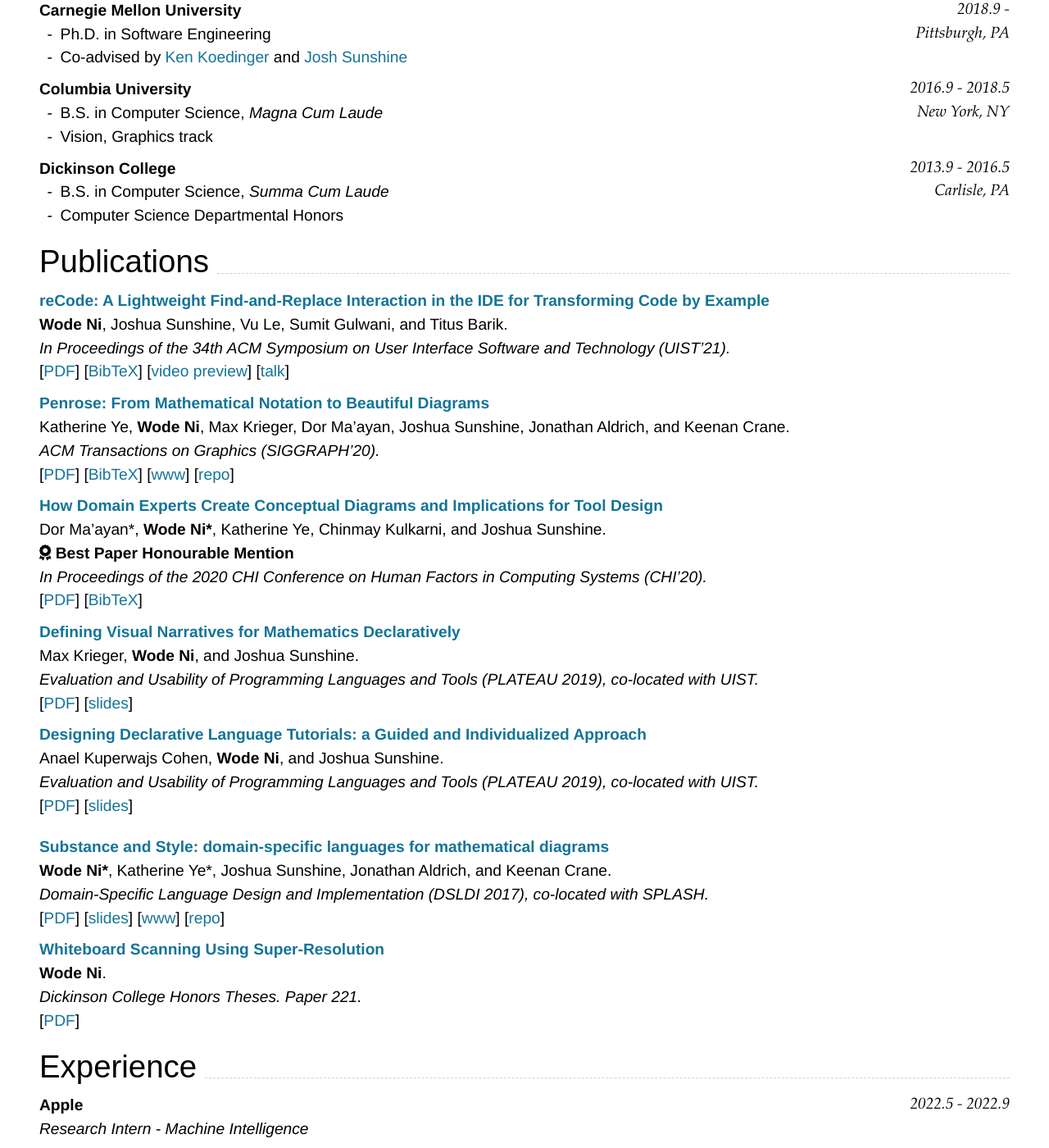
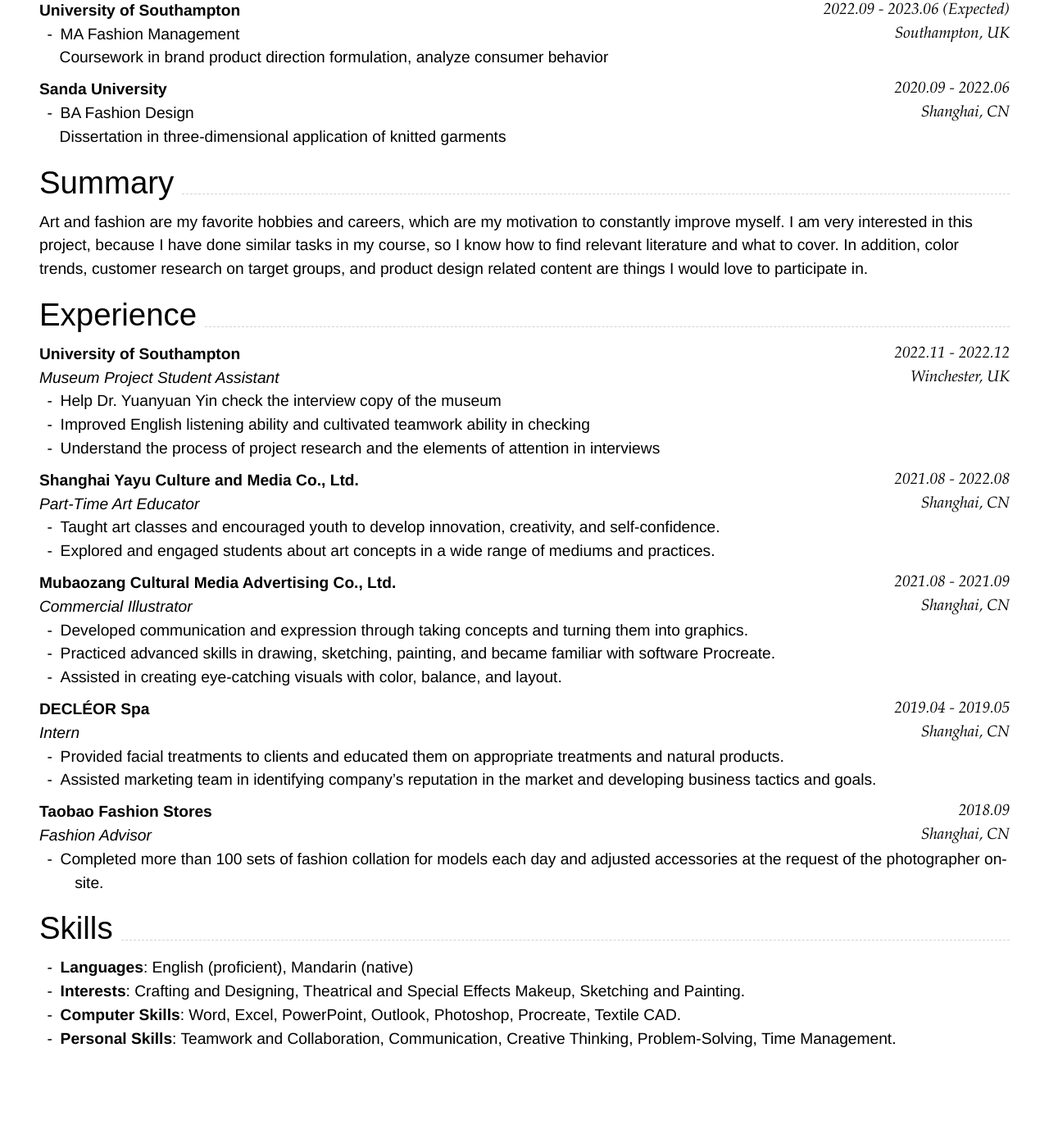
Before and after one commit to orangejx/nimo-markdown-cv-eudora, a Jekyll site: the page built from index.md, in a window 1280 px wide and 1400 px high, scrolled down 291 px. Shown: the whole window at 82% size. Built offline with Jekyll 4.4.1, drawn with Linux system fonts in a browser that asks for light colours; nearby versions of some CDN libraries; after the commit the page ends 1620 px from its top, so only the background shows below that; some of the changed text lies outside the part shown.

Commit message:
update CV.

````diff
--- a/Gemfile
+++ b/Gemfile
@@ -2,3 +2,4 @@ source 'https://rubygems.org'
 gem 'jekyll-assets', "~> 2.4.0"
 gem 'jekyll'
 gem 'kramdown-parser-gfm'
+gem "webrick", "~> 1.7"
--- a/_includes/cv-contact.html
+++ b/_includes/cv-contact.html
@@ -8,6 +8,8 @@
     {% if page.email %}
     <i class="fi-mail" style="margin-left:1em"></i>
     <a href="{{ page.email.url }}" style="margin-left:0.5em">{{ page.email.text }}</a>
+    <i style="margin-left:0.5em">|</i>
+    <a href="{{ page.email.url2 }}" style="margin-left:0.5em">{{ page.email.text2 }}</a>
     {% endif %}
 
     {% if page.phone %}
--- a/index.md
+++ b/index.md
@@ -1,15 +1,18 @@
 ---
 layout: cv
-title: Wode "Nimo" Ni
+title: 'Xiaoxi Xu'
 email:
-  url: mailto:woden@cs.cmu.edu
-  text: woden@cs.cmu.edu
+  url: mailto:xx2y22@soton.ac.uk
+  text: xx2y22@soton.ac.uk
+  url2: mailto:xiaoxixu999@outlook.com
+  text2: xiaoxixu999@outlook.com
+phone: '07536143440'
 homepage:
-  url: http://cs.cmu.edu/~woden
-  text: cs.cmu.edu/~woden
+  url: https://www.eudorax.art
+  text: www.eudorax.art
 ---
 
-# Wode **Ni**
+# Xiaoxi **Xu**
 
 <!--
 include contact information from the front matter
@@ -23,148 +26,72 @@ Supported arguments:
 
 ## Education
 
-### **Carnegie Mellon University** `2018.9 -`
+### **University of Southampton** `2022.09 - 2023.06 (Expected)`
 
 ```
-Pittsburgh, PA
+Southampton, UK
 ```
 
-- Ph.D. in Software Engineering
-- Co-advised by [Ken Koedinger](http://pact.cs.cmu.edu/koedinger.html) and [Josh Sunshine](http://www.cs.cmu.edu/~jssunshi/)
+  - MA Fashion Management
+    >&nbsp;Coursework in brand product direction formulation, analyze consumer behavior
 
-### **Columbia University** `2016.9 - 2018.5`
+### **Sanda University** `2020.09 - 2022.06`
 
 ```
-New York, NY
+Shanghai, CN
 ```
 
-- B.S. in Computer Science, _Magna Cum Laude_
-- Vision, Graphics track
+  - BA Fashion Design
+    >&nbsp;Dissertation in three-dimensional application of knitted garments
 
-### **Dickinson College** `2013.9 - 2016.5`
+## Summary
 
-```
-Carlisle, PA
-```
-
-- B.S. in Computer Science, _Summa Cum Laude_
-- Computer Science Departmental Honors
-
-## Publications
-
-### [**reCode: A Lightweight Find-and-Replace Interaction in the IDE for Transforming Code by Example**]({{ page.homepage.url }}/assets/uist-21-recode.pdf)
-**Wode Ni**, Joshua Sunshine, Vu Le, Sumit Gulwani, and Titus Barik.<br>
-_In Proceedings of the 34th ACM Symposium on User Interface Software and Technology (UIST'21)._ <br>
-[[PDF]({{ page.homepage.url }}/assets/uist-21-recode.pdf)]
-[[BibTeX]({{ page.homepage.url }}/assets/uist-21-recode.txt)]
-[[video preview](https://youtu.be/fMdHK9UrgQ4)]
-[[talk](https://youtu.be/_GQ8E7EMMws)]
-
-
-### [**Penrose: From Mathematical Notation to Beautiful Diagrams**](http://penrose.ink/media/Penrose_SIGGRAPH2020.pdf)
-Katherine Ye, **Wode Ni**, Max Krieger, Dor Ma'ayan, Joshua Sunshine, Jonathan Aldrich, and Keenan Crane.<br>
-_ACM Transactions on Graphics (SIGGRAPH'20)._<br>
-[[PDF](http://penrose.ink/media/Penrose_SIGGRAPH2020.pdf)]
-[[BibTeX]({{ page.homepage.url }}/assets/siggraph20-penrose.txt)]
-[[www](http://penrose.ink/siggraph20.html)]
-[[repo](https://github.com/penrose/penrose)]
-
-### [**How Domain Experts Create Conceptual Diagrams and Implications for Tool Design**]({{ page.homepage.url }}/assets/chi-20-natural-diagramming.pdf)
-
-Dor Ma'ayan\*, **Wode Ni\***, Katherine Ye, Chinmay Kulkarni, and Joshua Sunshine.<br>
-<i class="fas fa-award"></i> <strong>Best Paper Honourable Mention</strong><br>
-_In Proceedings of the 2020 CHI Conference on Human Factors in Computing Systems (CHI'20)._<br>
-[[PDF]({{ page.homepage.url }}/assets/chi-20-natural-diagramming.pdf)]
-[[BibTeX]({{ page.homepage.url }}/assets/chi-20-natural-diagramming.txt)]
-
-### [**Defining Visual Narratives for Mathematics Declaratively**](http://2019.plateau-workshop.org/assets/papers-2019/9.pdf)
-
-Max Krieger, **Wode Ni**, and Joshua Sunshine.<br>
-_Evaluation and Usability of Programming Languages and Tools (PLATEAU 2019), co-located with UIST._<br>
-[[PDF](http://2019.plateau-workshop.org/assets/papers-2019/9.pdf)]
-[[slides]({{ page.homepage.url }}/assets/plateau-19-presentation.pdf)]
-
-### [**Designing Declarative Language Tutorials: a Guided and Individualized Approach**](http://2019.plateau-workshop.org/assets/papers-2019/2.pdf)
-
-Anael Kuperwajs Cohen, **Wode Ni**, and Joshua Sunshine.<br>
-_Evaluation and Usability of Programming Languages and Tools (PLATEAU 2019), co-located with UIST._<br>
-[[PDF](http://2019.plateau-workshop.org/assets/papers-2019/2.pdf)]
-[[slides]({{ page.homepage.url }}/assets/plateau-19-presentation.pdf)]
-
----
-
-### [**Substance and Style: domain-specific languages for mathematical diagrams**](https://2017.splashcon.org/event/dsldi-2017-substance-and-style-domain-specific-languages-for-mathematical-diagrams)
-
-**Wode Ni\***, Katherine Ye\*, Joshua Sunshine, Jonathan Aldrich, and Keenan Crane.<br> _Domain-Specific Language Design and Implementation (DSLDI 2017), co-located with SPLASH._ <br>
-[[PDF]({{ page.homepage.url }}/assets/dsldi.pdf)]
-[[slides]({{ page.homepage.url }}/assets/dsldi-presentation.pdf)]
-[[www](http://penrose.ink)]
-[[repo](https://github.com/penrose/penrose)]
-
-### [**Whiteboard Scanning Using Super-Resolution**](http://scholar.dickinson.edu/student_honors/221/)
-
-**Wode Ni**.<br> _Dickinson College Honors Theses. Paper 221._<br>
-[[PDF]({{ page.homepage.url }}/assets/superres.pdf)]
+Art and fashion are my favorite hobbies and careers, which are my motivation to constantly improve myself. I am very interested in this project, because I have done similar tasks in my course, so I know how to find relevant literature and what to cover. In addition, color trends, customer research on target groups, and product design related content are things I would love to participate in.
 
 ## Experience
-### **Apple** `2022.5 - 2022.9`
+### **University of Southampton** `2022.11 - 2022.12`
 
-_Research Intern - Machine Intelligence_<br>
+_Museum Project Student Assistant_ `Winchester, UK` <br>
 
-### **Microsoft Research** `2020.5 - 2020.8`
+  - Help Dr. Yuanyuan Yin check the interview copy of the museum
+  - Improved English listening ability and cultivated teamwork ability in checking
+  - Understand the process of project research and the elements of attention in interviews
 
-_Research Intern_<br>
-Worked with the [PROSE](https://www.microsoft.com/en-us/research/group/prose/) team (mentored by [Titus Barik](https://www.barik.net/)) on improving developer productivity in Visual Studio Code. I interviewed developers to elicit their needs for code transformation tools in editors. Inspired by the empirical data and relevant work in program synthesis, I designed **reCode**, an interaction model for rapidly performing complex code transformation using the familiar find-and-replace experience.
+### **Shanghai Yayu Culture and Media Co., Ltd.** `2021.08 - 2022.08`
 
-### **Carnegie Mellon University, Research Experiences for Undergraduate** `2017.5 - 2017.8`
+_Part-Time Art Educator_ `Shanghai, CN` <br>
 
-_Research Assistant_<br>
-**Penrose** is a system that automatically visualizes mathematics using two domain-specific languages: **Substance** and **Style**. Co-advised by [Jonathan Aldrich](https://www.cs.cmu.edu/~./aldrich/), [Keenan Crane](https://www.cs.cmu.edu/~kmcrane/), [Joshua Sunshine](http://www.cs.cmu.edu/~jssunshi/), and [Katherine Ye](https://www.cs.cmu.edu/~kqy/), I designed and implemented the Style language, and extended the Substance language to support functions and logically quantified statements.
+  - Taught art classes and encouraged youth to develop innovation, creativity, and self-confidence.
+  - Explored and engaged students about art concepts in a wide range of mediums and practices.
 
-### **Columbia University, Computer Graphics and User Interfaces Lab** `2017.1 - 2017.5`
+### **Mubaozang Cultural Media Advertising Co., Ltd.** `2021.08 - 2021.09`
 
-_Research Assistant_<br>
-Worked with prof. Steven Feiner, on **Cyber Affordance Visualization in Augumented Reality** project. Developed a Microsoft Hololens application that visualizes the Columbia campus in AR environment.
+_Commercial Illustrator_ `Shanghai, CN` <br>
 
-## Mentoring
+  - Developed communication and expression through taking concepts and turning them into graphics.
+  - Practiced advanced skills in drawing, sketching, painting, and became familiar with software Procreate.
+  - Assisted in creating eye-catching visuals with color, balance, and layout.
 
-[Hwei-Shin Harriman](https://hsharriman.github.io/) (Olin College of Engineering, independent research) `CMU, 2021 - Now` <br>
-[Helena Yang](https://heleaf.me/) (CMU, [REUSE](https://www.cmu.edu/scs/s3d/reuse/)) `CMU, 2021` <br>
-[Max Krieger](https://a9.io/) (CMU, independent research & [REUSE](https://www.cmu.edu/scs/s3d/reuse/)) `CMU, 2018 - 2021` <br>
-[Courtney Miller](https://courtney-e-miller.github.io/) (New College of Florida, [REUSE](https://www.cmu.edu/scs/s3d/reuse/)) `CMU, 2019` <br>
-[Anael Kuperwajs Cohen](https://anaelkuperwajs.github.io/) (Macalester College, [REUSE](https://www.cmu.edu/scs/s3d/reuse/)) `CMU, 2019` <br>
+### **DECLÉOR Spa** `2019.04 - 2019.05`
 
----
+_Intern_ `Shanghai, CN` <br>
 
-## Honors & Awards
+  - Provided facial treatments to clients and educated them on appropriate treatments and natural products.
+  - Assisted marketing team in identifying company’s reputation in the market and developing business tactics and goals.
 
-CHI'20 Best Paper Honourable Mention Award `CMU, 2020` <br>
-Phi Beta Kappa `Dickinson, 2018` <br>
-Excellence in Computer Science Award `Columbia, 2018` <br>
-Travel Award PL Mentoring Workshop (PLMW) `SPLASH, 2018` <br>
-Tau Beta Pi, Engineering Honor Society `Columbia, 2017` <br>
-Computer Science Departmental Honors `Dickinson, 2016` <br>
-Pi Mu Epsilon, Mathematics Honor Society `Dickinson, 2016` <br>
-Upsilon Pi Epsilon, Computer Science Honor Society `Dickinson, 2016` <br>
-Alpha Lambda Delta, First year Honor Society `Dickinson, 2013`<br>
-John Montgomery Scholarship `Dickinson, 2013` <br>
+### **Taobao Fashion Stores** `2018.09`
 
-## Teaching
+_Fashion Advisor_ `Shanghai, CN` <br>
 
-Teaching Assistant, **Foundations of Software Engineering (17-313)** `CMU, 2022` <br>
-Teaching Assistant, **Crafting Software (17-450/17-950)** `CMU, 2022` <br>
-Teaching Assistant, **Programming Languages and Translators (COMS 4115)** `Columbia, 2017 - 2018` <br>
-Teaching Assistant, **Introduction to Java II (COMP 132)** `Dickinson, 2016` <br>
-Peer Tutor, **Data Structures and Problem Solving (COMP 232)** `Dickinson, 2016` <br>
-Computer Lab Consultant `Dickinson, 2014 - 2016` <br>
+  - Completed more than 100 sets of fashion collation for models each day and adjusted accessories at the request of the photographer on-site.
 
+## Skills
 
-## Service
-
-Sub-reviewer `OOPSLA'21, VL/HCC'21` <br>
-Reviewer `CHI'21, CHI'22, SIGGRAPH'22` <br>
-Research Experiences for Undergraduates in Software Engineering Admission Committee `CMU, 2019 - 2022` <br>
+  - **Languages**: English (proficient), Mandarin (native)
+  - **Interests**: Crafting and Designing, Theatrical and Special Effects Makeup, Sketching and Painting.
+  - **Computer Skills**: Word, Excel, PowerPoint, Outlook, Photoshop, Procreate, Textile CAD.
+  - **Personal Skills**: Teamwork and Collaboration, Communication, Creative Thinking, Problem-Solving, Time Management.
 
 <!-- ### Footer
 
-Last updated: May 2013 -->
+Last updated: Dec 2022 -->
````
